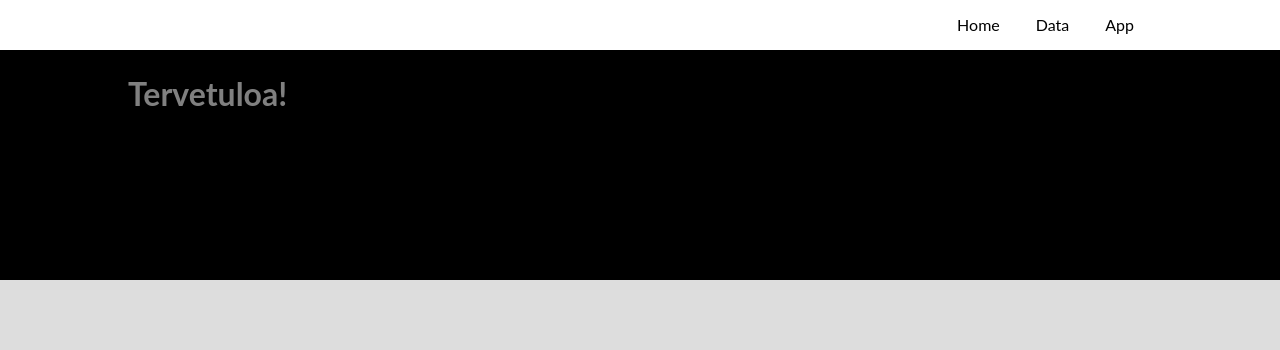
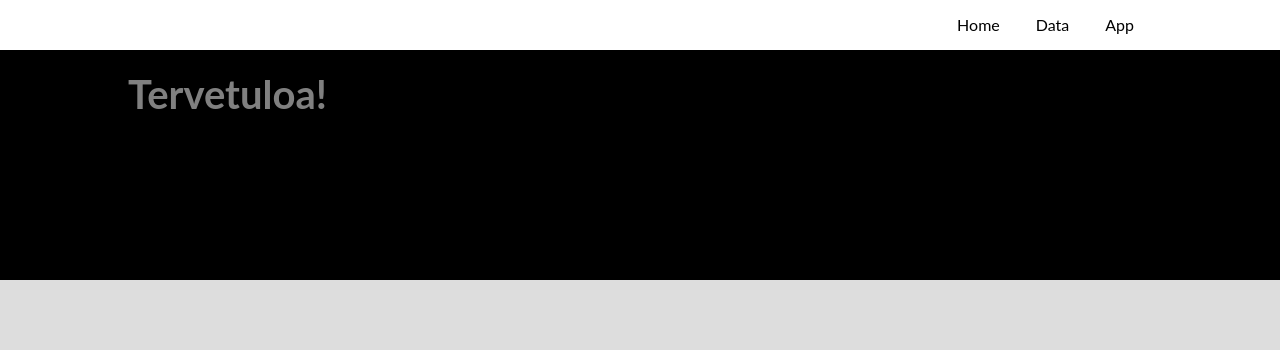
Before and after one commit to lassekelottijarvi/lassekelottijarvi.github.io, a PHP site: page / in a window 1280 px wide. Shown: the top 350 px of the page. Run offline with PHP 8.4, Linux system fonts and the light colour scheme.

Commit message:
Update style.css

```diff
--- a/style.css
+++ b/style.css
@@ -71,7 +71,7 @@ body{
 }
 
 #main-header h1{
-	text-size: 34px;
+	font-size: 40px;
 }
 
 #navbar{
```
